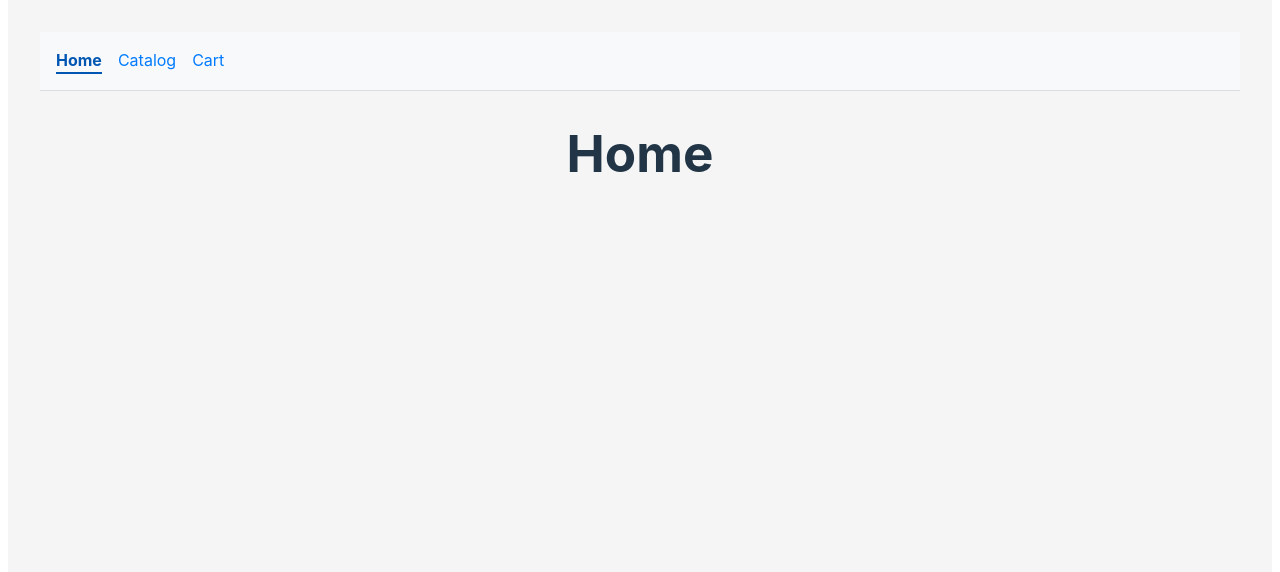
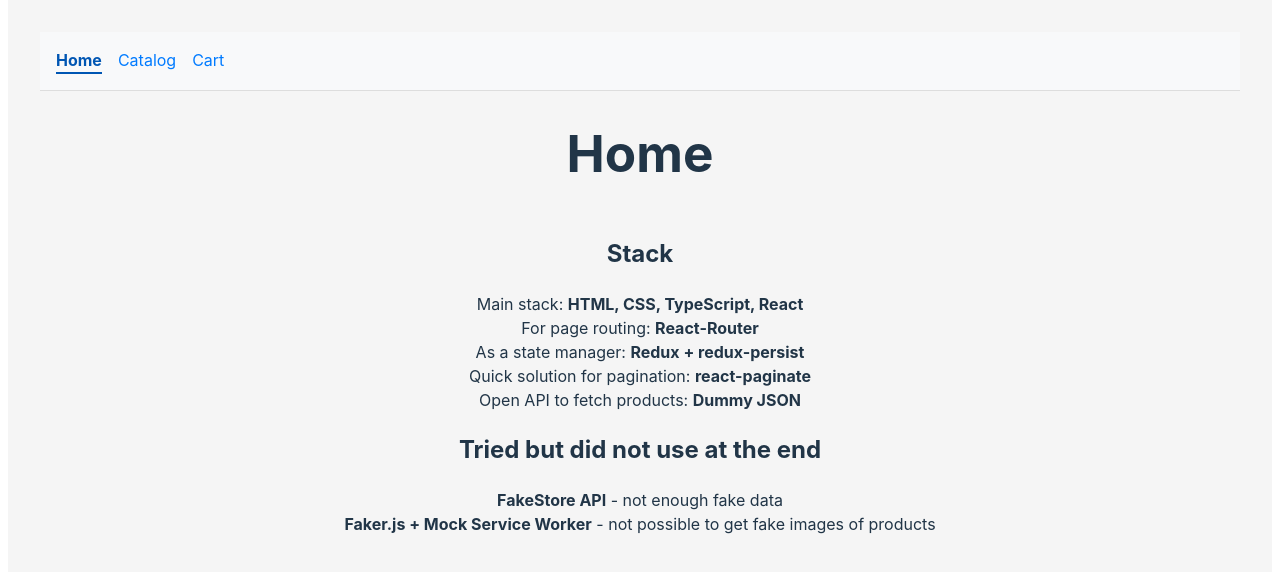
Before and after one commit to deeprecession/shop-app, a React (Vite) app: page / in a window 1280 px wide. Shown: the top 572 px of the page. Built offline with nearby package versions, Linux system fonts and the light colour scheme.

Commit message:
feat(home): add stack

```diff
--- a/src/pages/home/HomePage.tsx
+++ b/src/pages/home/HomePage.tsx
@@ -4,6 +4,39 @@ const Home = () => {
   return (
     <div className="home-page">
       <h1>Home</h1>
+
+      <h2>Stack</h2>
+
+      <ul>
+        <li>
+          Main stack: <b>HTML, CSS, TypeScript, React</b>
+        </li>
+
+        <li>
+          For page routing: <b>React-Router</b>
+        </li>
+
+        <li>
+          As a state manager: <b>Redux + redux-persist</b>
+        </li>
+
+        <li>
+          Quick solution for pagination: <b>react-paginate</b>
+        </li>
+
+        <li>
+          Open API to fetch products: <b>Dummy JSON</b>
+        </li>
+      </ul>
+
+      <h2>Tried but did not use at the end</h2>
+      <div>
+        <b>FakeStore API</b> - not enough fake data
+      </div>
+      <div>
+        <b>Faker.js + Mock Service Worker</b> - not possible to get fake images
+        of products
+      </div>
     </div>
   );
 };
```
